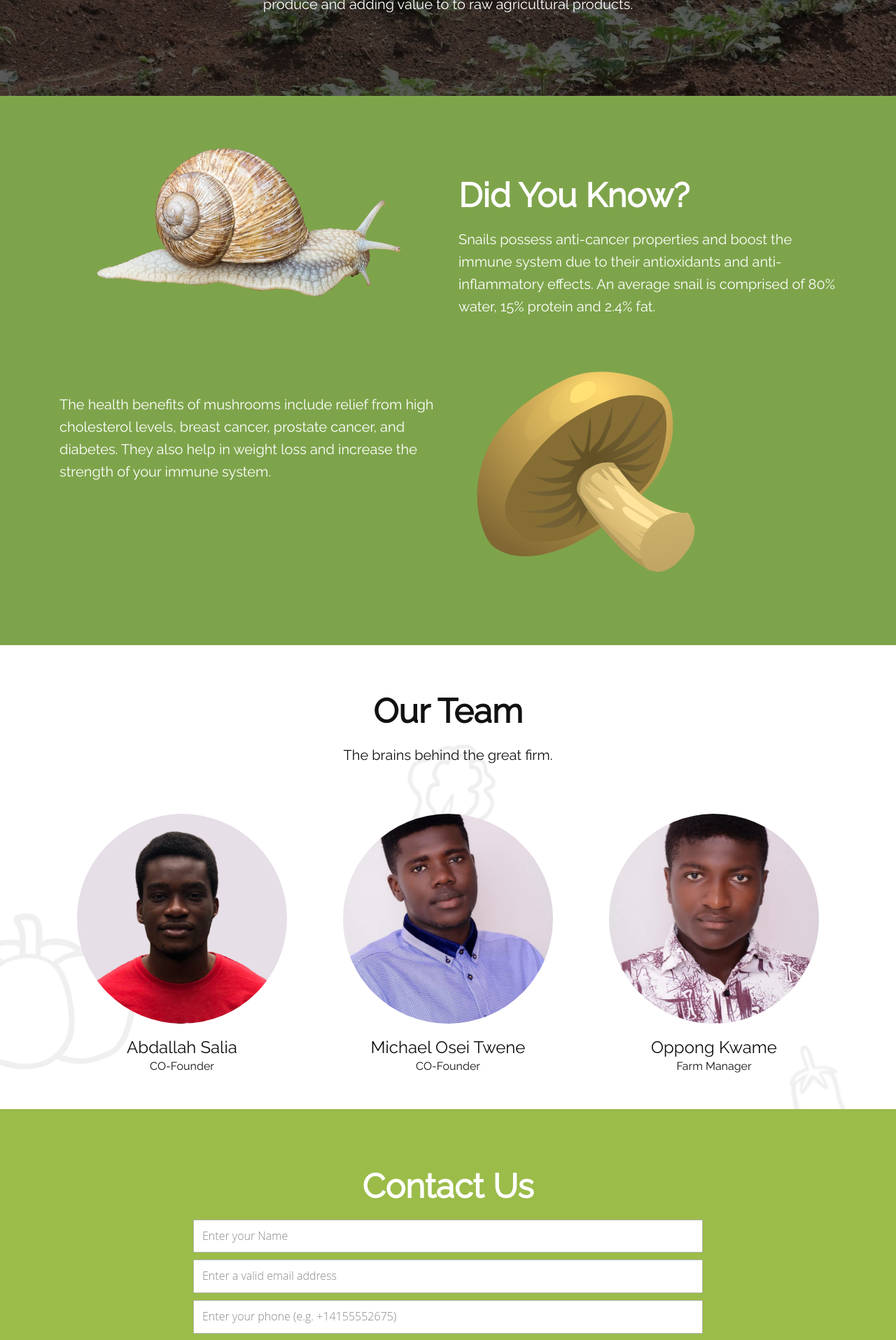
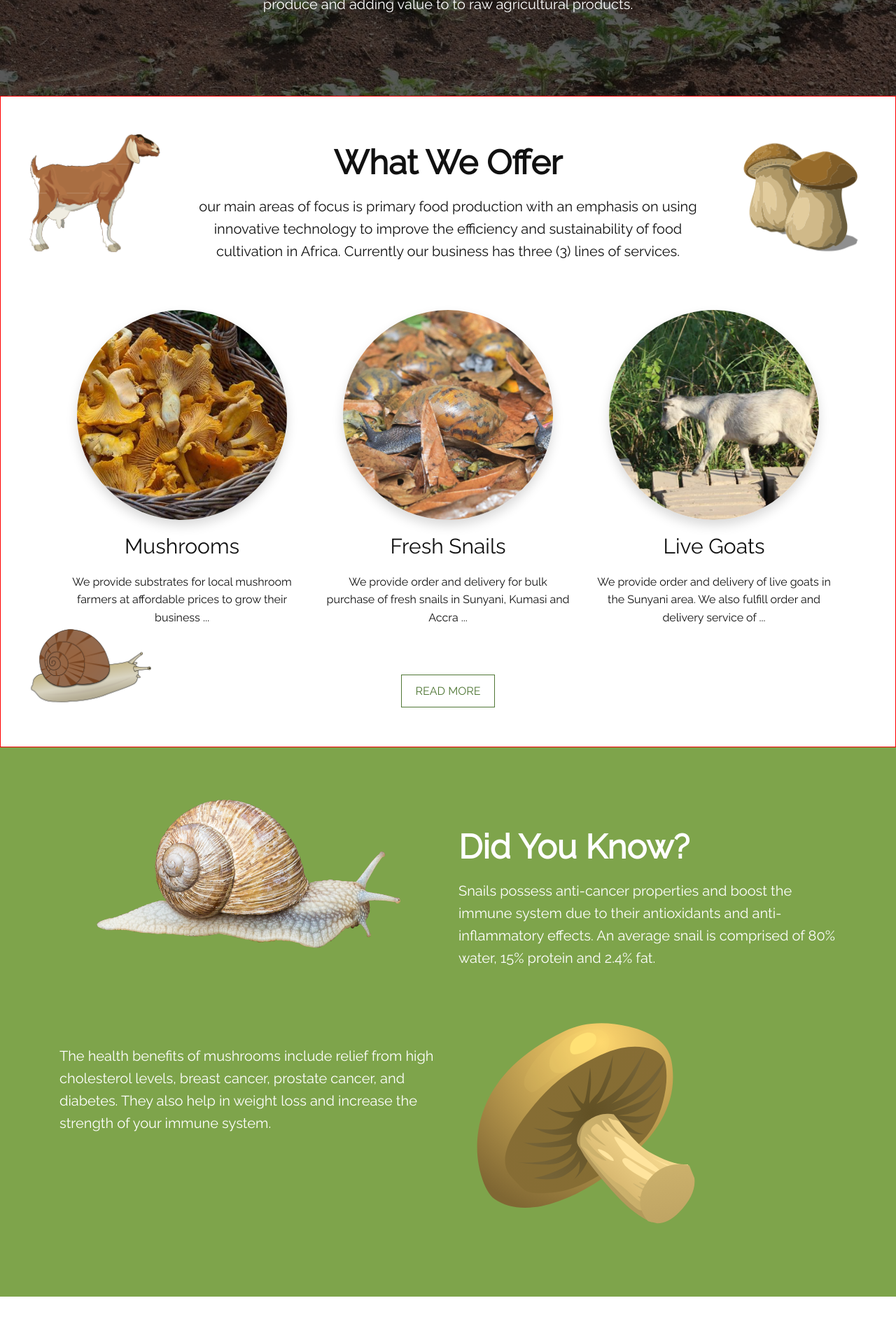
Before and after one commit to kyboahene/agricompany, a React (Create React App) app: page / in a window 1280 px wide. Shown: the part 2400-4315 px from the top of the page at 70% size. Built offline with nearby package versions, Linux system fonts and the light colour scheme.

Commit message:
little changes

```diff
--- a/src/components/team.js
+++ b/src/components/team.js
@@ -45,27 +45,6 @@ const Team = ({ page }) => {
               Michael Osei Twene
             </h4>
             <p className="my-0">CO-Founder</p>
-            {/* <div className="overlay">
-              <div className="middle">
-                <div className="d-flex">
-                  <a href="" className="me-4 text-reset">
-                    <i className="fab fa-facebook-f"></i>
-                  </a>
-                  <a href="" className="me-4 text-reset mx-3">
-                    <i className="fab fa-twitter"></i>
-                  </a>
-                  <a href="" className="me-4 text-reset ">
-                    <i class="fab fa-whatsapp"></i>
-                  </a>
-                  <a href="" className="me-4 text-reset mx-3">
-                    <i className="fab fa-instagram"></i>
-                  </a>
-                  <a href="" className="me-4 text-reset">
-                    <i className="fab fa-linkedin"></i>
-                  </a>
-                </div>
-              </div>
-            </div> */}
           </div>
           <div className="col-md-4">
             <img
@@ -77,30 +56,8 @@ const Team = ({ page }) => {
             />
             <h4 className="mb-0 u-custom-font u-font-raleway">Oppong Kwame</h4>
             <p className="my-0">Farm Manager</p>
-            {/* <div className="overlay">
-              <div className="middle">
-                <div className="d-flex">
-                  <a href="" className="me-4 text-reset">
-                    <i className="fab fa-facebook-f"></i>
-                  </a>
-                  <a href="" className="me-4 text-reset mx-3">
-                    <i className="fab fa-twitter"></i>
-                  </a>
-                  <a href="" className="me-4 text-reset ">
-                    <i class="fab fa-whatsapp"></i>
-                  </a>
-                  <a href="" className="me-4 text-reset mx-3">
-                    <i className="fab fa-instagram"></i>
-                  </a>
-                  <a href="" className="me-4 text-reset">
-                    <i className="fab fa-linkedin"></i>
-                  </a>
           </div>
         </div>
-            </div> */}
-          </div>
-        </div>
-        {page === 'Home' ? (
         <div className="row d-flex justify-content-center pb-5">
           <div className="col-md-3 text-center">
             <a href="/about" className="mybutton" rel="noreferrer">
@@ -108,9 +65,6 @@ const Team = ({ page }) => {
             </a>
           </div>
         </div>
-        ) : (
-          ''
-        )}
       </div>
     </section>
   )
--- a/src/pages/home.js
+++ b/src/pages/home.js
@@ -240,7 +240,7 @@ const Home = () => {
         </div>
       </section>
 
-      {/* <section className="what_we_do" style={{ border: '1px red solid' }}>
+      <section className="what_we_do" style={{ border: '1px red solid' }}>
         <div
           className="container u-custom-font u-font-raleway pt-5"
           id="what_we_do"
@@ -310,7 +310,7 @@ const Home = () => {
             </div>
           </div>
         </div>
-      </section> */}
+      </section>
 
       <section
         className="container-fluid"
```
Lines whose indentation alone changed are shown as unchanged.
